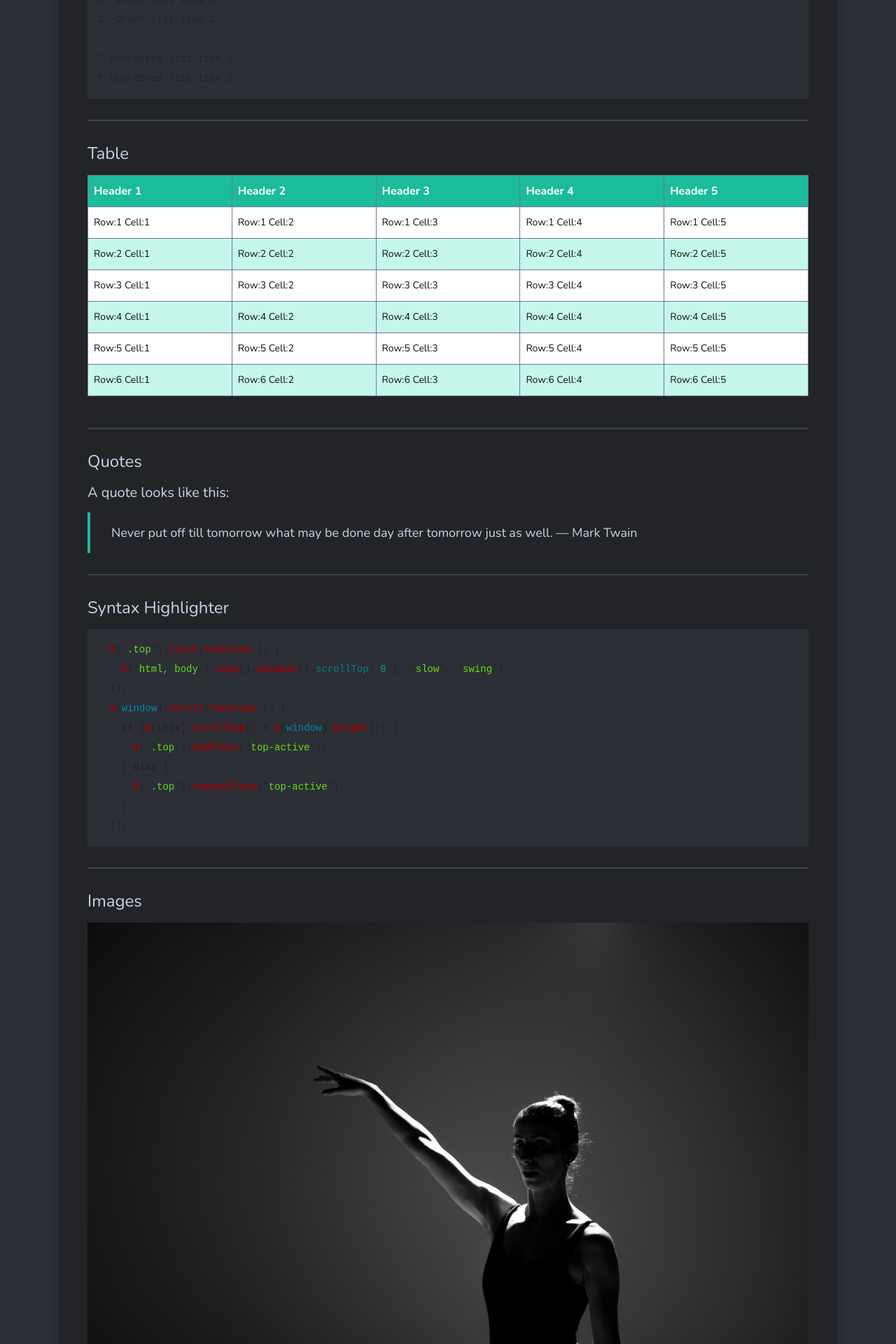
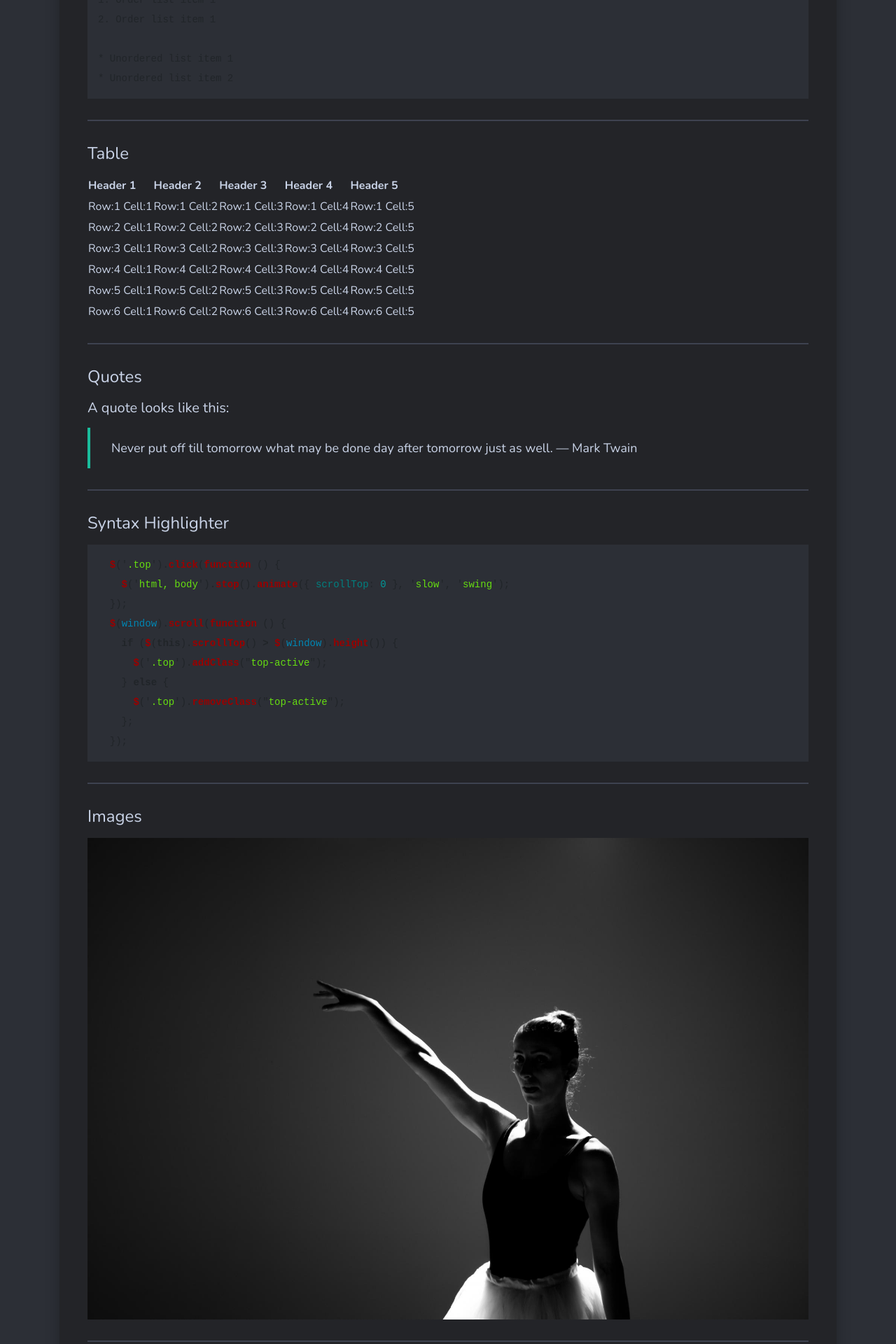
Before and after one commit to GarrickBee/garrickbee.github.io, a Jekyll site: the page built from _pages/styleguide.md, in a window 1280 px wide. Shown: the part 1988-3908 px from the top of the page at 70% size. Built offline with Jekyll 4.4.1, drawn with Linux system fonts in a browser that asks for light colours; nearby versions of some CDN libraries.

Commit message:
Update Table Css

```diff
--- a/_sass/1-tools/_reset.scss
+++ b/_sass/1-tools/_reset.scss
@@ -26,13 +26,3 @@ li > {
   }
 
 }
-
-
-/**
- * Remove default table spacing.
- */
-
-table {
-  border-collapse: collapse;
-  border-spacing: 0;
-}
--- a/_sass/1-tools/_shared.scss
+++ b/_sass/1-tools/_shared.scss
@@ -2,7 +2,6 @@ h1, h2, h3, h4, h5, h6,
 ul, ol, dl,
 blockquote, p, address,
 hr,
-table,
 fieldset, figure,
 pre {
   margin-bottom: $base-spacing-unit;
--- a/_sass/2-base/_base.scss
+++ b/_sass/2-base/_base.scss
@@ -176,38 +176,38 @@ pre {
   overflow-x: auto;
 }
 
-table {
-  font-size: 12px;
-  color:$black;
-  width: 100%;
-  border-width: 1px;
-  border-color: $gray-blue;
-  border-collapse: collapse;
-}
-
-table th {
-  padding: 8px;
-  font-size: 16px;
-  text-align: left;
-  border: 1px solid $gray-blue;
-  color: $white;
-  background-color: $primary-color;
-}
-
-table tr {
-  background-color: lighten($primary-color, 45%);
-  transition: all .3s ease;
-  &:nth-child(even) {
-    background-color: $white;
-  }
-}
-
-table td {
-  padding: 8px;
-  font-size: 14px;
-  border: 1px solid $gray-blue;
-}
-
-table tr:hover {
-  background-color: $white;
-}
+// table {
+//   font-size: 12px;
+//   color:$black;
+//   width: 100%;
+//   border-width: 1px;
+//   border-color: $gray-blue;
+//   border-collapse: collapse;
+// }
+//
+// table th {
+//   padding: 8px;
+//   font-size: 16px;
+//   text-align: left;
+//   border: 1px solid $gray-blue;
+//   color: $white;
+//   background-color: $primary-color;
+// }
+//
+// table tr {
+//   background-color: lighten($primary-color, 45%);
+//   transition: all .3s ease;
+//   &:nth-child(even) {
+//     background-color: $white;
+//   }
+// }
+//
+// table td {
+//   padding: 8px;
+//   font-size: 14px;
+//   border: 1px solid $gray-blue;
+// }
+//
+// table tr:hover {
+//   background-color: $white;
+// }
```
